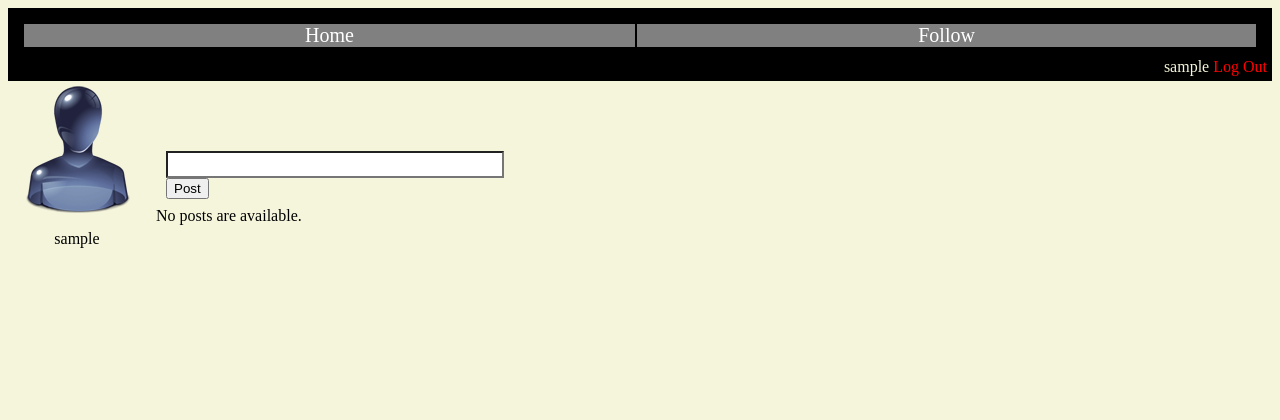
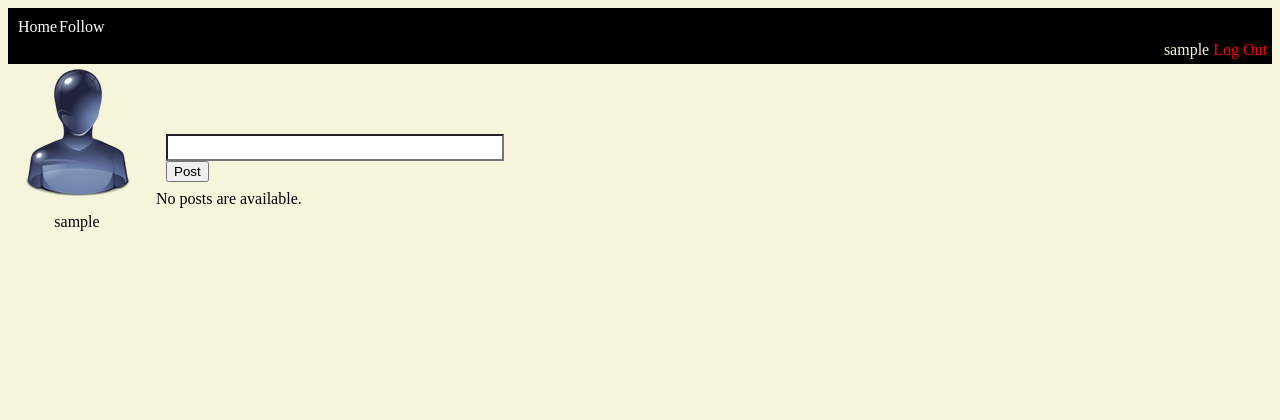
Before and after one commit to jztang/scalica-access-control, a Django app: page /micro/home/ in a window 1280 px wide. Shown: the top 420 px of the page. Run offline with Django 3.2, Linux system fonts and the light colour scheme; the visitor is signed in with stand-in values (Sample User, id 1); data that the repository does not hold is empty.

Commit message:
nav test2

```diff
--- a/web/scalica/micro/static/micro/style.css
+++ b/web/scalica/micro/static/micro/style.css
@@ -7,13 +7,9 @@
 
 nav #mainNav{
 	list-style: none;
-	padding: 10px;
+	padding: 4px;
 	margin: 0px;
-
-
-
 	display: flex;
-
 	text-decoration: none;
 	border: solid 0px black;
 
@@ -21,7 +17,6 @@ nav #mainNav{
 
 nav #mainNav a{
 
-	flex-grow: 1;
 	text-decoration: none;
 
 }
@@ -30,11 +25,11 @@ nav #mainNav li{
 
 	border: solid 1px black;
 	text-align: center;
-	flex-grow: 1;
-	font-size: 15pt;
+
+	font-size: 12pt;
 
 	text-decoration: none;
-	background-color: grey;
+	background-color: black;
 	color: white;
 
 
```
